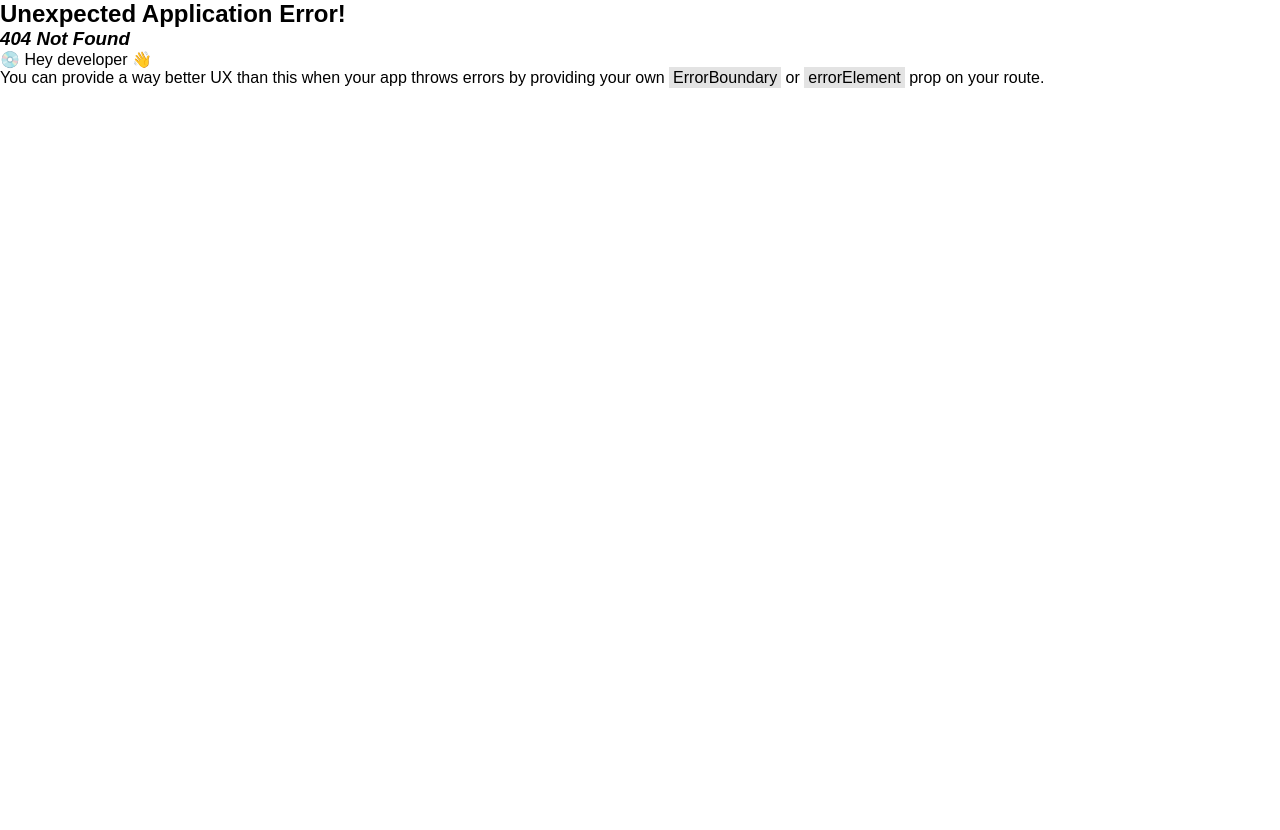
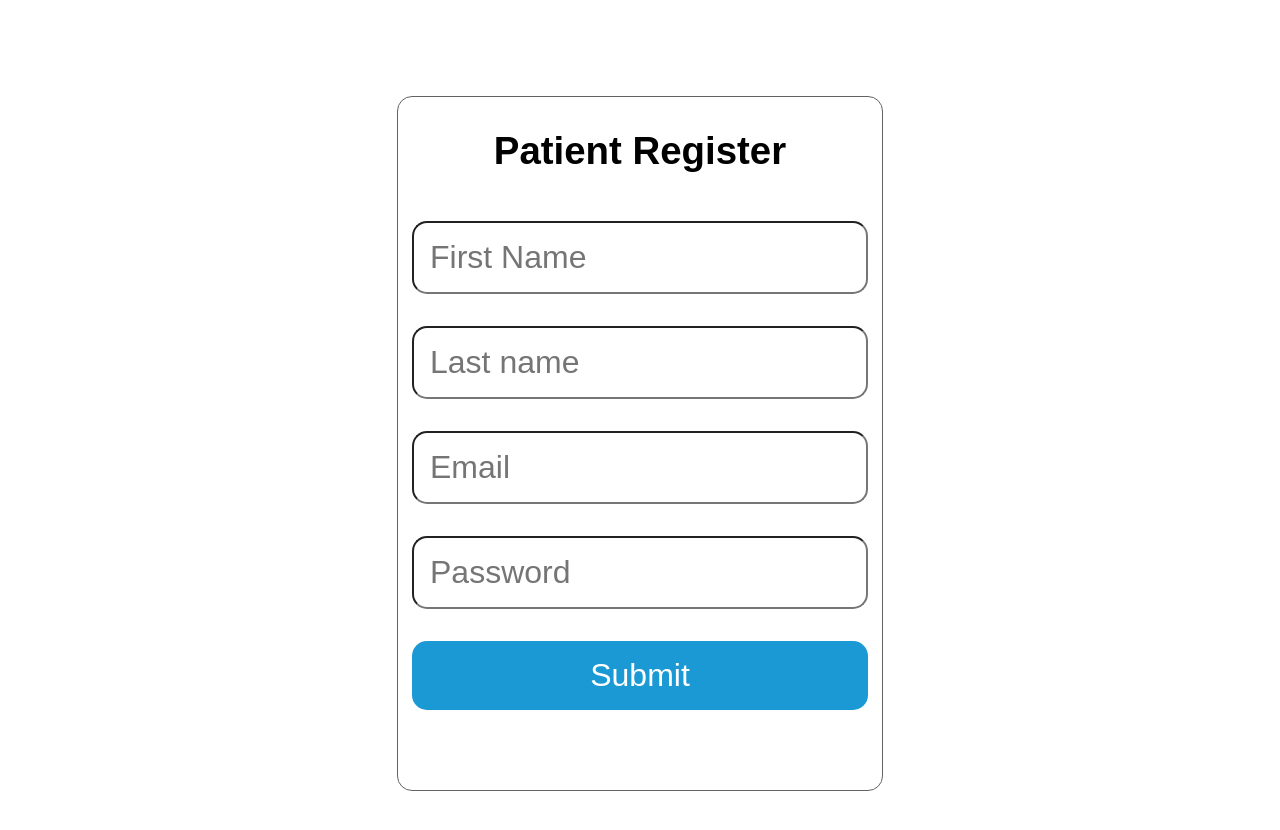
Before and after one commit to SamG82/azalea-hackathon, a React (Vite) app in the folder frontend/procedure-manager/: page /patient-register in a window 1280 px wide. Before the commit this address had no page. Shown: the top 830 px of the page. Before the commit the page ends 800 px from the top, so only its background shows below. Built offline with nearby package versions, Linux system fonts and the light colour scheme.

Commit message:
patient login and registration

```diff
--- /dev/null
+++ b/frontend/procedure-manager/src/pages/patient-dashboard/patient-dashboard.jsx
@@ -0,0 +1,16 @@
+import { useEffect } from 'react'
+import './patient-dashboard.css'
+
+function PatientDashboard() {
+    useEffect(() => {
+
+    }, [])
+
+    return (
+        <div className="patient-dashboard">
+
+        </div>
+    )
+}
+
+export default PatientDashboard
--- a/frontend/procedure-manager/src/pages/patient-login/patient-login.jsx
+++ b/frontend/procedure-manager/src/pages/patient-login/patient-login.jsx
@@ -6,27 +6,26 @@ function PatientLogin() {
     const email = useRef('')
     const password = useRef('')
     const [error, setError] = useState('')
-    const navigate = useNavigate
+    const navigate = useNavigate()
 
     const attemptLogin = (e) => {
         e.preventDefault()
         client.post('/users/patient/login', {
-            email,
-            password
-        }
+            email: email.current.value,
+            password: password.current.value
+        })
         .then(_ => navigate('/patient-dashboard'))
         .catch(e => setError(e.response.data.error))
-    )}
+    }
     return (
         <div className='account-form-container'>
-            <h1 className='form-title'>Practitioner Login</h1>
+            <h1 className='form-title'>Patient Login</h1>
             <form className='account-form'>
                 <input type='text' ref={email} placeholder='Email'/>
                 <input type='password' ref={password} placeholder='Password'/>
                 <button onClick={e => attemptLogin(e)} className='submit-button'>Submit</button>
             </form>
             {error.length != '' && <h2 className='form-error'>{error}</h2>}
-            <Link className='practitioner-register' to={'/practitioner-register'}>Don't have a practitioner account yet?</Link>
         </div>
     )
 }
--- /dev/null
+++ b/frontend/procedure-manager/src/pages/patient-register/patient-register.jsx
@@ -0,0 +1,40 @@
+import './patient-register.css'
+import { useRef, useState } from 'react'
+import client from '../../client'
+import { useNavigate } from 'react-router-dom'
+
+function PatientRegister() {
+    const email = useRef('')
+    const password = useRef('')
+    const firstName = useRef('')
+    const lastName = useRef('')
+
+    const [error, setError] = useState('')
+    const navigate = useNavigate()
+    const submitUser = (e) => {
+        e.preventDefault()
+        client.post('/users/patient/register', {
+            email: email.current.value,
+            password: password.current.value,
+            firstName: firstName.current.value,
+            lastName: lastName.current.value,
+        })
+        .then(_ => navigate('/patient-login'))
+        .catch(err => setError(err.response.data.error))
+    }
+    return (
+        <div className='account-form-container'>
+            <h1 className='form-title'>Patient Register</h1>
+            <form className='account-form'>
+                <input type='text' ref={firstName} placeholder='First Name'/>
+                <input type='text' ref={lastName} placeholder='Last name'/>
+                <input type='text' ref={email} placeholder='Email'/>
+                <input type='password' ref={password} placeholder='Password'/>
+                <button onClick={e => submitUser(e)}className='submit-button'>Submit</button>
+            </form>
+            {error.length != '' && <h2 className='form-error'>{error}</h2>}
+        </div>
+    )
+}
+
+export default PatientRegister
```
Also changed, not shown: frontend/procedure-manager/src/main.jsx (+13 -2 lines), frontend/procedure-manager/src/pages/patient-dashboard/patient-dashboard.css (added), frontend/procedure-manager/src/pages/patient-register/patient-register.css (added), 2 other files (tests, documents, lock files or other folders).
